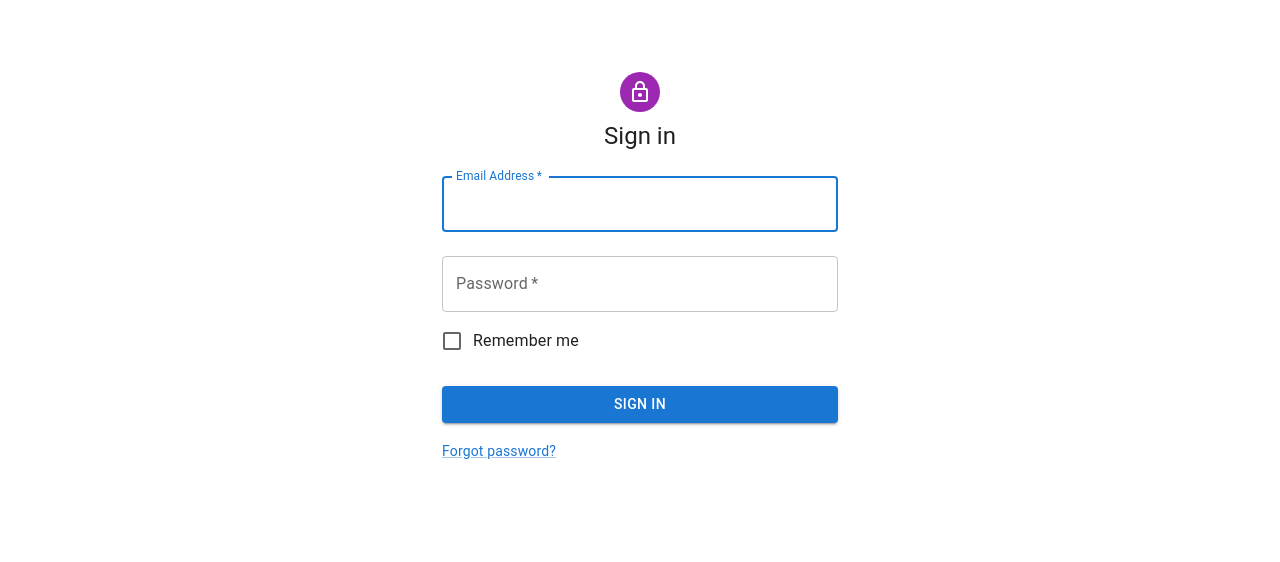
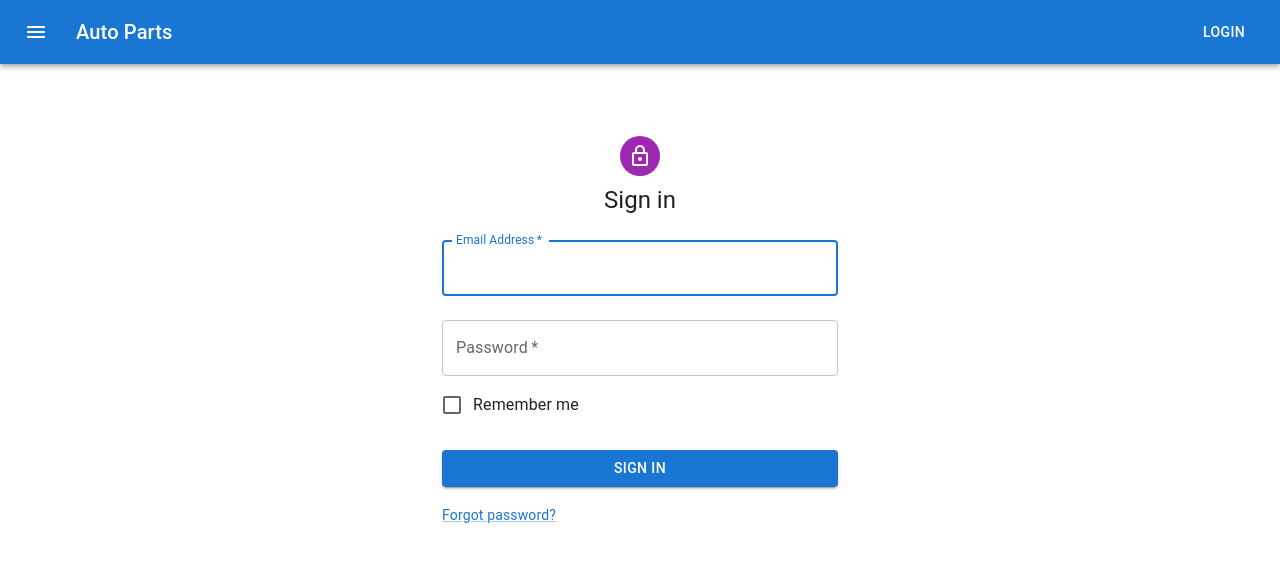
Before and after one commit to KaDujmic/Auto-Parts-Store, a React (Create React App) app in the folder client/: page /login in a window 1280 px wide. Shown: the top 562 px of the page. Built offline with nearby package versions, Linux system fonts and the light colour scheme.

Commit message:
#0042 Navbar template

```diff
--- a/client/src/App.js
+++ b/client/src/App.js
@@ -3,40 +3,41 @@
 import OrderList from './components/OrderList';
 import ItemList from './components/itemList'
 import Container from '@mui/material/Container';
+import Navbar from './components/Navbar';
+import {AuthContext, AuthService} from './context/authContext';
+
+
 
 function App() {
 	return (
+		<AuthContext.Provider value={new AuthService()}>
+			<Navbar></Navbar>
 			<Router>
 				<Container maxWidth="sm">
 					<Routes>
 						<Route
 							exact
 							path="/login"
-							element={
-								<>
-									<SignIn />
-								</>
-							}
+							element={<>
+								<SignIn />
+							</>}
 						></Route>
-            <Route
+						<Route
 							exact
 							path="/order"
-							element={
-								<>
-									<OrderList />
-								</>
-							}
+							element={<>
+								<OrderList />
+							</>}
 						></Route>
 						<Route
 							exact
 							path="/"
-							element={
-									<ItemList/>
-							}
+							element={<ItemList />}
 						></Route>
 					</Routes>
 				</Container>
 			</Router>
+		</AuthContext.Provider>
 	);
 }
 
--- /dev/null
+++ b/client/src/components/Navbar.jsx
@@ -0,0 +1,40 @@
+import * as React from 'react';
+import { useContext } from 'react';
+import AppBar from '@mui/material/AppBar';
+import Box from '@mui/material/Box';
+import Toolbar from '@mui/material/Toolbar';
+import Typography from '@mui/material/Typography';
+import Button from '@mui/material/Button';
+import IconButton from '@mui/material/IconButton';
+import MenuIcon from '@mui/icons-material/Menu';
+import {AuthContext, AuthService} from '../context/authContext';
+
+export default function ButtonAppBar() {
+  const authContext = useContext(AuthContext);
+  console.log(authContext);
+
+  return (
+    <Box sx={{ flexGrow: 1 }}>
+      <AppBar position="static">
+        <Toolbar>
+          <IconButton
+            size="large"
+            edge="start"
+            color="inherit"
+            aria-label="menu"
+            sx={{ mr: 2 }}
+          >
+            <MenuIcon />
+          </IconButton>
+          <Typography variant="h6" component="div" sx={{ flexGrow: 1 }}>
+            Auto Parts
+          </Typography>
+          {authContext.getUser()
+            ? <Button color="inherit" href='/login'>Logout</Button>
+            : <Button color="inherit" href='/login'>Login</Button>
+          }
+        </Toolbar>
+      </AppBar>
+    </Box>
+  );
+}
--- a/client/src/components/OrderList.jsx
+++ b/client/src/components/OrderList.jsx
@@ -28,6 +28,7 @@
       }
       catch(err)
       {
+        localStorage.removeItem("token")
         navigate("/login")
         console.log(err.response.data)
       }
--- a/client/src/components/SignIn.jsx
+++ b/client/src/components/SignIn.jsx
@@ -1,4 +1,5 @@
 import * as React from 'react';
+import { useContext } from 'react';
 import Avatar from '@mui/material/Avatar';
 import Button from '@mui/material/Button';
 import CssBaseline from '@mui/material/CssBaseline';
@@ -16,38 +17,37 @@
 import { createTheme, ThemeProvider } from '@mui/material/styles';
 import axios from "axios"
 import { useNavigate } from "react-router-dom"
+import {AuthContext, AuthService} from '../context/authContext';
 
 const theme = createTheme();
 
 export default function SignIn() {
-  const [error, setError] = useState()
-  const navigate = useNavigate()
+  const [error, setError] = useState();
+  const navigate = useNavigate();
+
+  const authContext = useContext(AuthContext);
 
   const handleSubmit = async (event) => {
     event.preventDefault();
     const data = new FormData(event.currentTarget);
-    console.log({
-      email: data.get('email'),
-      password: data.get('password'),
-    });
     const request = {email: data.get('email'), password: data.get('password')}
     try{
       const response = await axios.post('http://localhost:4000/login',
         request
-      )
-      console.log(response)
-      localStorage.setItem("token", response.data.token)
+      );
+      authContext.setOnLogin(response.data.token, response.data.user.roleName);
+      localStorage.setItem("token", response.data.token);
       navigate("/")
     }
     catch(err)
     {
       if(err.response && err.response.status === 400)
       {
-        setError(err.response.data.message)
+        setError(err.response.data.message);
       }
       else{
-        console.log(err)
-        setError("Oops something went wrong...")
+        console.log(err);
+        setError("Oops something went wrong...");
       }
     }
   };
--- /dev/null
+++ b/client/src/context/authContext.js
@@ -0,0 +1,23 @@
+import { createContext } from 'react';
+
+
+class AuthService {
+  token
+  role
+  isLoggedIn = false
+  setOnLogin (token, role) {
+    this.role = role;
+    this.token = token
+    this.isLoggedIn = true;
+  }
+  getUser () {
+    return this.isLoggedIn ? { role: this.role, token: this.token } : undefined;
+  }
+}
+
+const AuthContext = createContext(new AuthService())
+
+export {
+  AuthContext,
+  AuthService
+}
```
